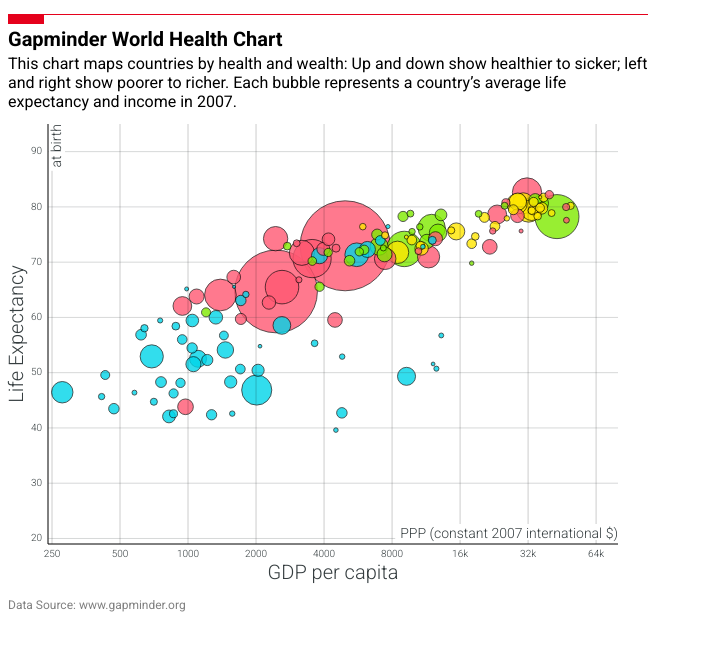
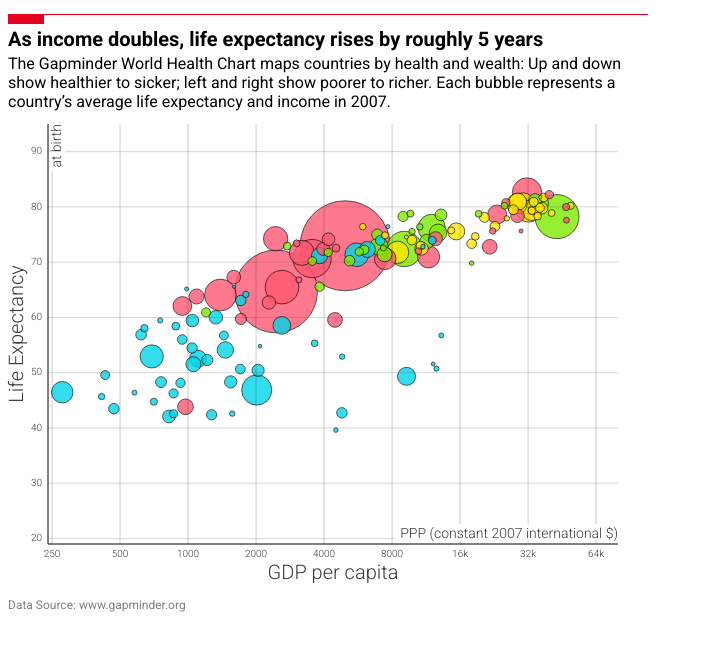
Before and after one commit to trekonom/gapminder, a React (Vite) app: page / in a window 1280 px wide. Shown: the top 650 px of the page, without its empty margins (0-703 px from the left). Built offline with nearby package versions, Linux system fonts and the light colour scheme.

Commit message:
Update title and subtitle

```diff
--- a/src/BubbleChart.jsx
+++ b/src/BubbleChart.jsx
@@ -63,12 +63,15 @@ export default function BubbleChart({ data, width, height, margin }) {
     <div className="header" style={{ width: width }}>
       <div className="headerLine" />
       <div className="headerBox" />
-      <span className="title">Gapminder World Health Chart</span>
+      <span className="title">
+        As income doubles, life expectancy rises by roughly 5 years
+      </span>
       <br />
       <span className="subtitle">
-        This chart maps countries by health and wealth: Up and down show
-        healthier to sicker; left and right show poorer to richer. Each bubble
-        represents a country’s average life expectancy and income in 2007.
+        The Gapminder World Health Chart maps countries by health and wealth: Up
+        and down show healthier to sicker; left and right show poorer to richer.
+        Each bubble represents a country’s average life expectancy and income in
+        2007.
       </span>
     </div>
   );
```
